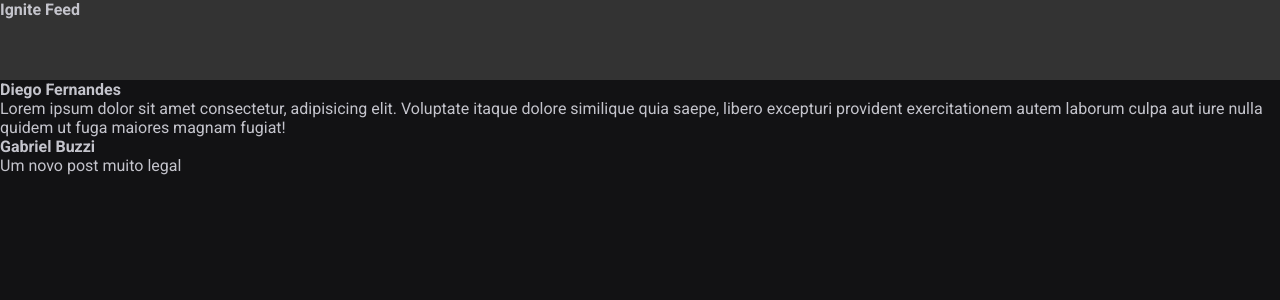
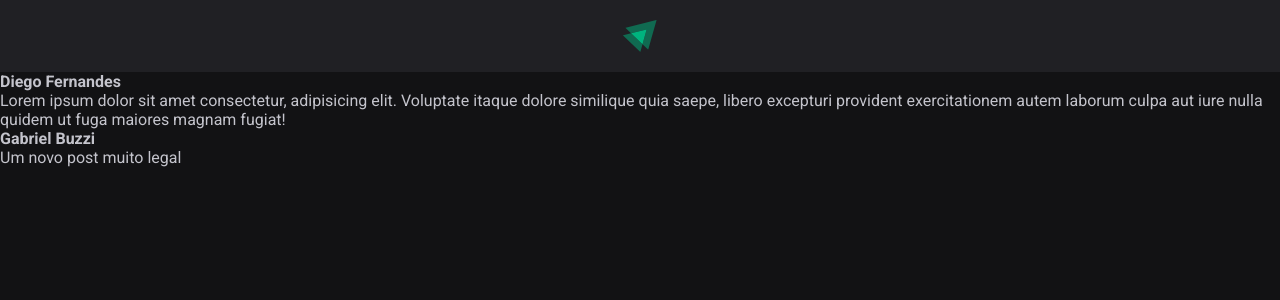
Before and after one commit to igorhnq/ignite, a React (Vite) app: page / in a window 1280 px wide. Shown: the top 300 px of the page. Built offline with nearby package versions, Linux system fonts and the light colour scheme.

Commit message:
add header component

```diff
--- a/src/components/Header.jsx
+++ b/src/components/Header.jsx
@@ -1,9 +1,11 @@
 import styles from './Header.module.css'
+
+import igniteLogo from '../assets/ignite-logo.svg'
 
 export function Header() {
     return (
-        <header className={styles.header} >
-            <strong>Ignite Feed</strong>
+        <header className={styles.header}>
+            <img src={igniteLogo} alt="Logotipo do Ignite" />
         </header>
     )
 }
--- a/src/components/Header.module.css
+++ b/src/components/Header.module.css
@@ -1,4 +1,10 @@
 .header {
-    background-color: #333;
-    height: 80px;
+    display: flex;
+    justify-content: center;
+    background-color: var(--gray-800);
+    padding: 1.25rem 0;
 }
+
+.header img {
+    height: 2rem;
+}
```
Also changed, not shown: src/assets/ignite-logo.svg (added).
